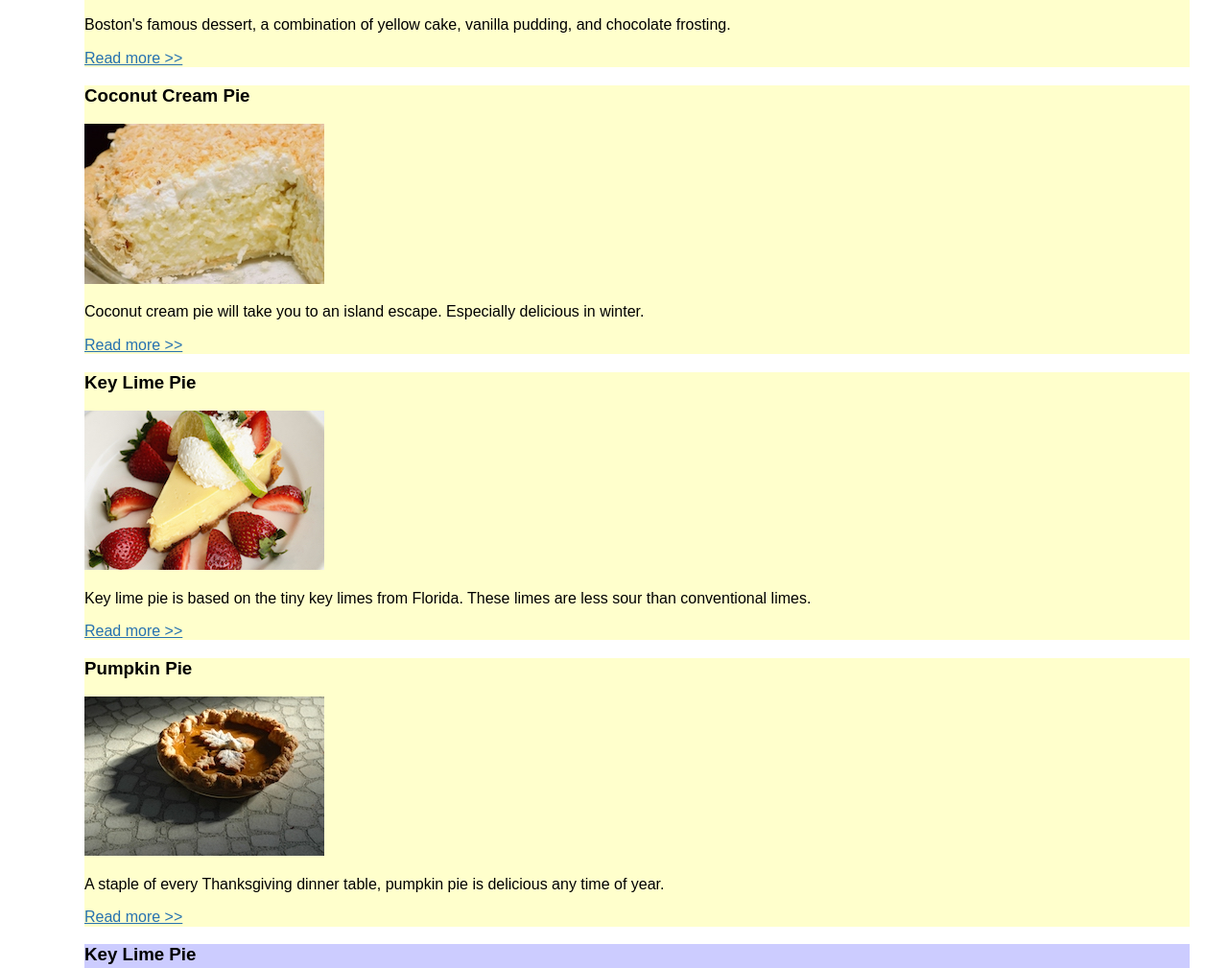
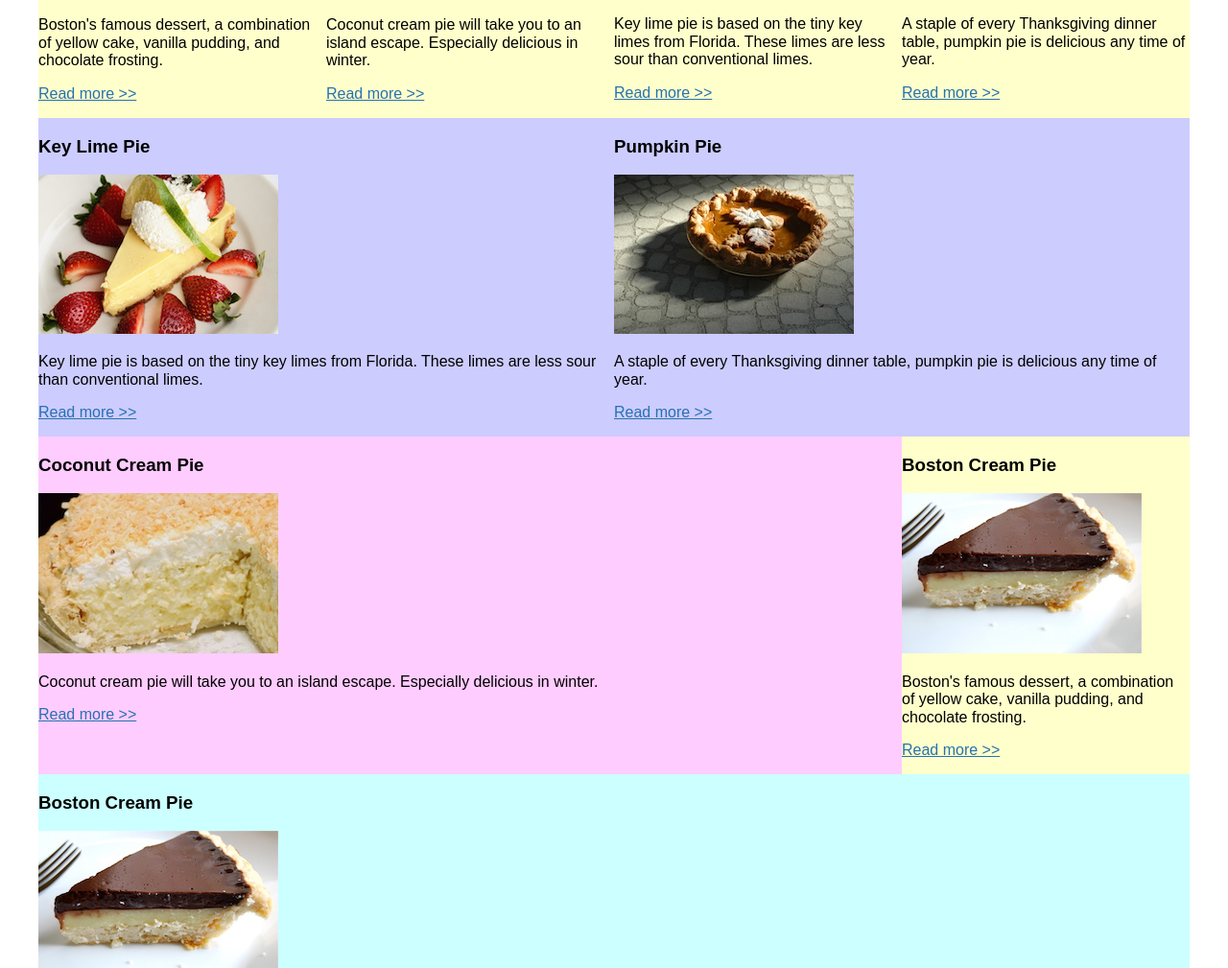
Before and after one commit to fleuronvilik/fem-layout, a plain HTML site: page day-2-grid/11-grid-grid/begin/grid.html in a window 1280 px wide. Shown: the part 229-1238 px from the top of the page at 96% size. Drawn offline with Linux system fonts and the light colour scheme.

Commit message:
Layout using CSS Grid without reordering

```diff
--- a/day-2-grid/11-grid-grid/begin/css/grid.css
+++ b/day-2-grid/11-grid-grid/begin/css/grid.css
@@ -23,22 +23,14 @@ a {
 	margin: 0 auto;
 	float: none;
 	background-color: #fff;
+	display: grid; /* grid system */
 }
 /* hack to make images flexible in our prototype */
 div img {
 	width: 100%;
 	max-width: 250px;
 }
-/* grid system */
-.row {
-	display: flex;
-	flex-flow: row wrap;
-	flex: 0 1 auto;
-}
-[class*="col-"] {
-	flex: 0 0 92%;
-	margin: 0 4%;
-}
+
 .col-1-2,
 .col-1-4 {
 	background-color: #ffc;
@@ -47,67 +39,53 @@ div img {
 .col-2-4 {
 	background-color: #ccf;
 }
-.col-3 {
+.col-3-4 {
 	background-color: #fcf;
 }
 .col-4 {
 	background-color: #cff;
 }
 
-/* global alignment options */
-.reverse {
-	flex-direction: row-reverse;
-}
 
 /* Mobile Landscape Screen Sizes */
 @media only screen and (min-width: 480px)  {
-	[class*='col-']{
-		margin-left: 4%;
-		margin-right: 0%;
+	.wrapper {
+		grid-template-rows: repeat(8, auto);
 	}
+
 	.col-1-2,
 	.col-2 {
-		flex: 0 0 44%;
-	}
-	.col-1-4,
-	.col-3,
-	.col-4,
-	.col-2-4 {
-		flex: 0 0 92%;
-	}
-	.reverse [class*='col-'] {
-		margin-left: 0%;
-		margin-right: 4%;
+		grid-column: span 2;
 	}
 
+	.col-1-4,
+	.col-2-4,
+	.col-3-4,
+	.col-4 {
+		grid-column: span 4;
+	}
+}
+@media only screen and (min-width: 768px) {
+	.wrapper {
+		grid-template-columns: repeat(4, 1fr);
+		grid-template-rows: repeat(5, auto);
+	}
 
-}
-/* Desktop screen Sizes */
-@media only screen and (min-width: 768px) {
 	.col-1-2,
 	.col-1-4 {
-		flex: 0 0 20%;
+		grid-column: span 1;
 	}
-	.col-2,
-	.col-2-4 {
-		flex: 0 0 44%;
+
+	.col-2-4,
+	.col-2 {
+		grid-column: span 2;
 	}
-	.col-3 {
-		flex: 0 0 68%;
+
+	.col-3-4 {
+		grid-column: span 3;
 	}
+
 	.col-4 {
-		flex: 0 0 92%;
-	}
-	.order-first {
-		order: 1;
-	}
-	.order-second {
-		order: 2;
-	}
-	.order-third {
-		order: 3;
-	}
-	.order-fourth {
-		order: 4;
+		grid-column: span 4;
 	}
 }
--- a/day-2-grid/11-grid-grid/begin/grid.html
+++ b/day-2-grid/11-grid-grid/begin/grid.html
@@ -48,7 +48,7 @@
 	    	<p><a href="http://www.kingarthurflour.com/recipes/pumpkin-pie-recipe" target="_blank">Read more &gt;&gt;</a></p>
 	    </article>
 <!-- row 3: narrow left column, wide right/content column -->
-		<article class="col-3 order-second">
+		<article class="col-3-4 order-second">
 	    	<h3>Coconut Cream Pie</h3>
 	    	<img src="img/coconut-cream.jpg" alt="Coconut cream pie.">
 	    	<p>Coconut cream pie will take you to an island escape. Especially delicious in winter.</p>
```
